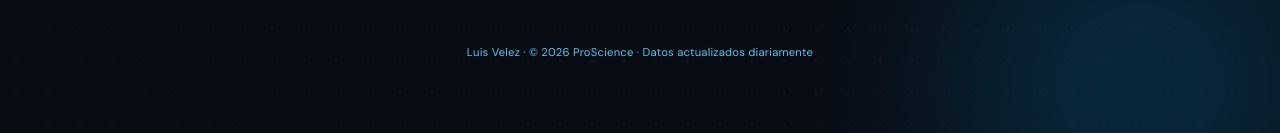
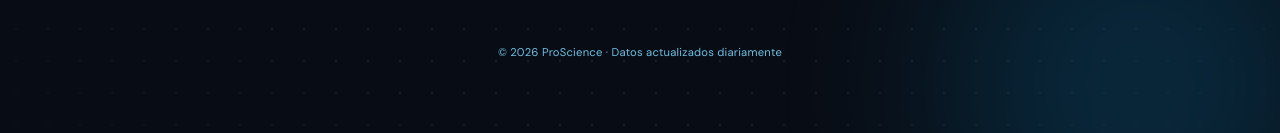
Before and after one commit to Auxticproscience/CRM-Frontend, a React (Vite) app: page / in a window 1280 px wide. Shown: the part 595-728 px from the top of the page. Built offline with nearby package versions, Linux system fonts and the light colour scheme; no server answers.

Commit message:
Fix marks

```diff
--- a/src/views/LandingView.jsx
+++ b/src/views/LandingView.jsx
@@ -104,7 +104,7 @@ export default function LandingView({ setPage }) {
         </div>
 
         <footer className="lp-footer">
-          Luis Velez · © 2026 ProScience · Datos actualizados diariamente
+         © 2026 ProScience · Datos actualizados diariamente
         </footer>
       </main>
     </div>
```
